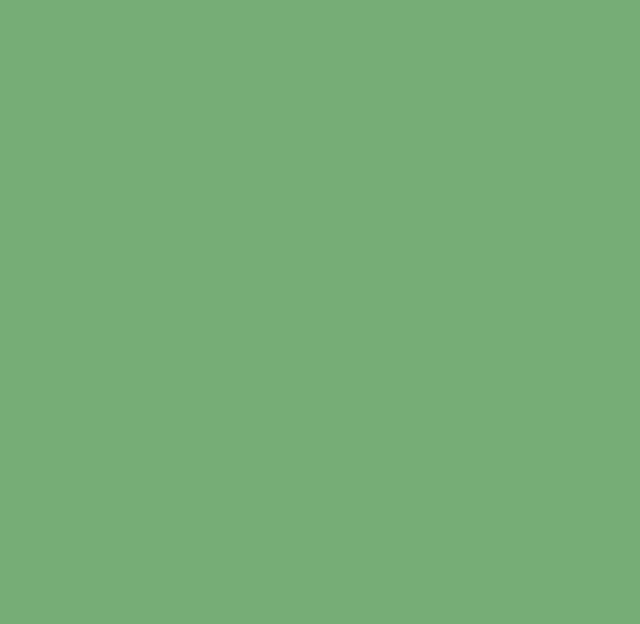
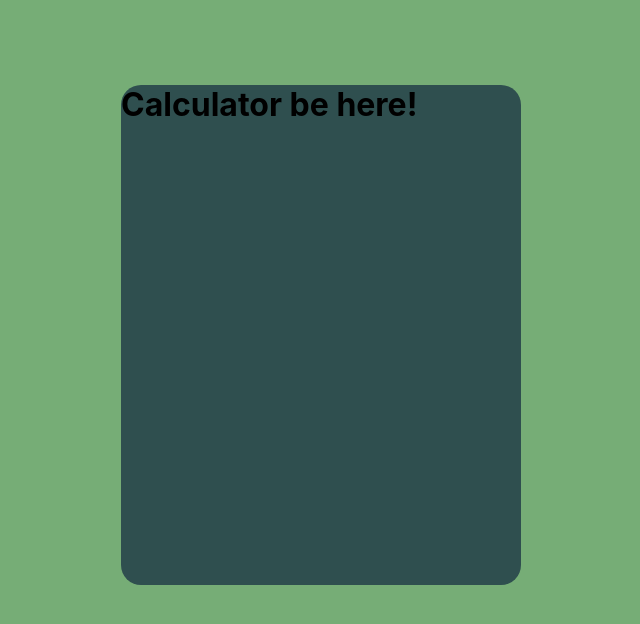
Before and after one commit to chris-mbg/calculator-react, a React (Create React App) app: page / in a window 1280 px wide. Shown: the top 624 px of the page, without its empty margins (319-959 px from the left). Built offline with nearby package versions, Linux system fonts and the light colour scheme.

Commit message:
Created a Home component

```diff
--- a/src/App.js
+++ b/src/App.js
@@ -1,7 +1,9 @@
+import Home from "./pages/Home";
+
 function App() {
   return (
     <div className="App">
-
+      <Home />
     </div>
   );
 }
--- /dev/null
+++ b/src/pages/Home.js
@@ -0,0 +1,13 @@
+import styles from '../css/Home.module.css'
+
+const Home = () => {
+  return (
+    <div className={styles.home}>
+      <div className={styles.wrapper}>
+        <h1>Calculator be here!</h1>
+      </div>
+    </div>
+  );
+}
+
+export default Home;
```
